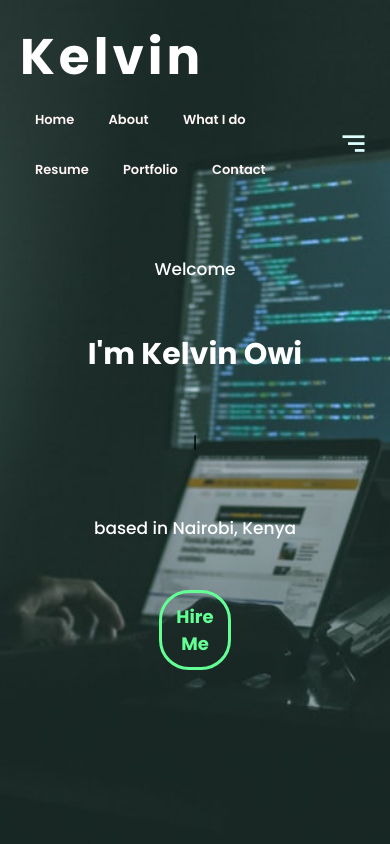
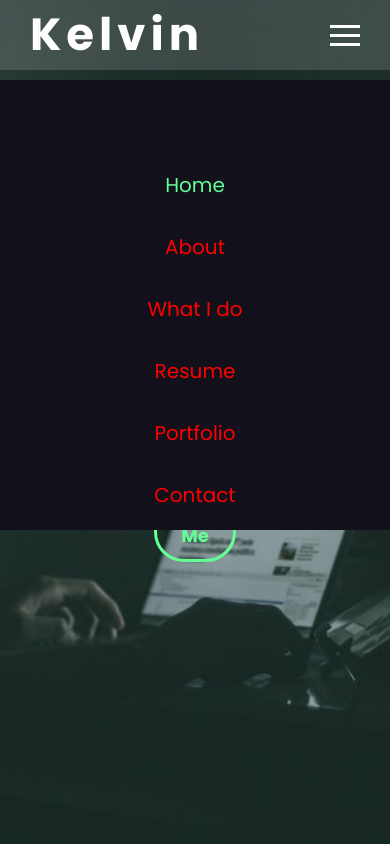
Before and after one commit to Kelvin-owit/kelvin-portfolio, a plain HTML site: page index.html in a window 390 px wide. Shown: the top 844 px of the page. Drawn offline with nearby package versions, Linux system fonts and the light colour scheme.

Commit message:
fourth commit

```diff
--- a/index.html
+++ b/index.html
@@ -36,13 +36,16 @@
   <body>
     <!-- HEADER SECTION -->
     <div class="header" id="home">
-      <div class="logo">
-        <a href="index.html"><b>Kelvin</b></a>
-      </div>
-      <div class="nav-list">
-        <nav>
+      <header>
+        <div class="logo">Kelvin</div>
+        <div class="hamburger">
+          <div class="line"></div>
+          <div class="line"></div>
+          <div class="line"></div>
+        </div>
+        <nav class="nav-bar">
           <ul>
-            <li><a href="#home">Home</a></li>
+            <li><a href="#home" class="active">Home</a></li>
             <li><a href="#about">About</a></li>
             <li><a href="#services">What I do</a></li>
             <li><a href="#summary">Resume</a></li>
@@ -50,10 +53,7 @@
             <li><a href="#contact">Contact</a></li>
           </ul>
         </nav>
-        <button class="nav-toggle-btn" id="toggle-btn">
-          <i class="bx bx-menu-alt-right"></i>
-        </button>
-      </div>
+      </header>
 
       <!-- HERO SECTION -->
       <div class="hero">
--- a/index.js
+++ b/index.js
@@ -4,3 +4,7 @@ var typed = new Typed(".input", {
   backSpeed: 55,
   loop: true,
 });
+
+// hamburger menu
+var hamburger = document.querySelector(".hamburger");
+hamburger.onclick = function () {};
--- a/responsive.css
+++ b/responsive.css
@@ -1,35 +1,48 @@
 /* HEADER SECTION*/
+@media only screen and (max-width: 1320px) {
+  header {
+    padding: 0 50px;
+  }
+}
+@media only screen and (max-width: 1100px) {
+  header {
+    padding: 0 30px;
+  }
+}
+
+/* 768px */
 @media only screen and (max-width: 768px) {
-  .logo {
-    font-size: 15px;
+  .hamburger {
+    display: block;
+    cursor: pointer;
   }
-
-  .nav-list nav {
-    display: flex;
-    flex-direction: column;
-    justify-content: flex-end;
-    align-items: flex-end;
+  .hamburger .line {
+    width: 30px;
+    height: 3px;
+    background-color: #fefefe;
+    margin: 6px 0;
   }
-  .nav-list ul {
+  .nav-bar {
+    height: 450px;
+    position: absolute;
+    top: 80px;
+    left: 0;
+    right: 0;
+    width: 100vw;
+    background: #11101b;
+    transition: 0.2s;
+    overflow: none;
+  }
+  .nav-bar ul {
     display: block;
-    align-items: center;
-    flex-direction: column;
-    justify-content: center;
+    width: fit-content;
+    margin: 80px auto 0 auto;
+    text-align: center;
+    transition: 0.5s;
   }
-  .nav-list ul li a {
-    display: block;
-    flex-direction: column;
-    justify-content: center;
-    font-size: 13px;
-  }
-  .nav-toggle-btn {
-    display: block;
-    justify-content: flex-end;
-    align-items: flex-end;
-  }
-  .show ul {
-    /* opacity: 1; */
-    max-height: 50vh;
+  .nav-bar ul li a {
+    margin-bottom: 12px;
+    color: red;
   }
 }
 
--- a/style.css
+++ b/style.css
@@ -5,73 +5,58 @@
   margin: 0px;
   box-sizing: border-box;
   font-family: "Poppins", sans-serif;
+  text-decoration: none;
+  list-style: none;
 }
-
+body {
+  background: #fefefe;
+}
 /* HEADER SECTION */
 .header {
   width: 100%;
   height: 100vh;
-  padding: 20px;
   background-image: url(images/home.jpg),
     linear-gradient(rgba(4, 9, 30, 0.7), rgba(4, 9, 30, 0.7));
   background-position: center;
   background-size: cover;
 }
-.logo a {
-  font-size: 50px;
-  font-weight: 900;
-  color: rgb(255, 255, 255);
-  text-decoration: none;
-  letter-spacing: 4px;
-}
-.nav-list {
+
+header {
+  width: 100%;
+  height: 70px;
+  background-color: rgba(255, 255, 255, 0.15);
+  backdrop-filter: blur(2px);
   display: flex;
   align-items: center;
-  justify-content: center;
-  margin-bottom: -3.6%;
+  justify-content: space-between;
+  padding: 0 100px;
 }
-.nav-list nav {
-  display: inline-block;
-  align-items: center;
+.logo {
+  font-size: 45px;
+  font-weight: bold;
+  color: #fefefe;
+  letter-spacing: 5px;
 }
-.nav-list ul {
-  display: inline-block;
-  align-items: center;
-  justify-content: center;
-  list-style: none;
+.hamburger {
+  display: none;
 }
-.nav-list ul li {
-  display: inline-block;
-  align-items: center;
-  justify-content: center;
-  padding: 15px;
+.nav-bar ul {
+  display: flex;
 }
-.nav-list ul li a {
-  text-decoration: none;
-  color: rgb(255, 245, 245);
+.nav-bar ul li a {
+  display: block;
+  color: #fefefe;
   font-size: 20px;
-  font-weight: 600;
-  transition: ease-in-out 0.5s;
+  padding: 10px 25px;
+  border-radius: 50px;
+  transition: 0.2s;
+  margin: 0 5px;
 }
-.nav-list ul li a:hover {
-  color: rgb(0, 144, 0);
+.nav-bar ul li a:hover {
+  color: rgb(99, 255, 148);
 }
-.nav-toggle-btn {
-  display: none;
-  /* position: absolute;
-  z-index: 9999;
-  top: 20px;
-  right: 30px; */
-  cursor: pointer;
-  background-color: transparent;
-  border: none;
-  outline: none;
-  padding: 0;
-}
-
-.nav-toggle-btn i {
-  color: #dff;
-  font-size: 33px;
+.nav-bar ul li a.active {
+  color: rgb(99, 255, 148);
 }
 
 /*HERO SECTION */
```
